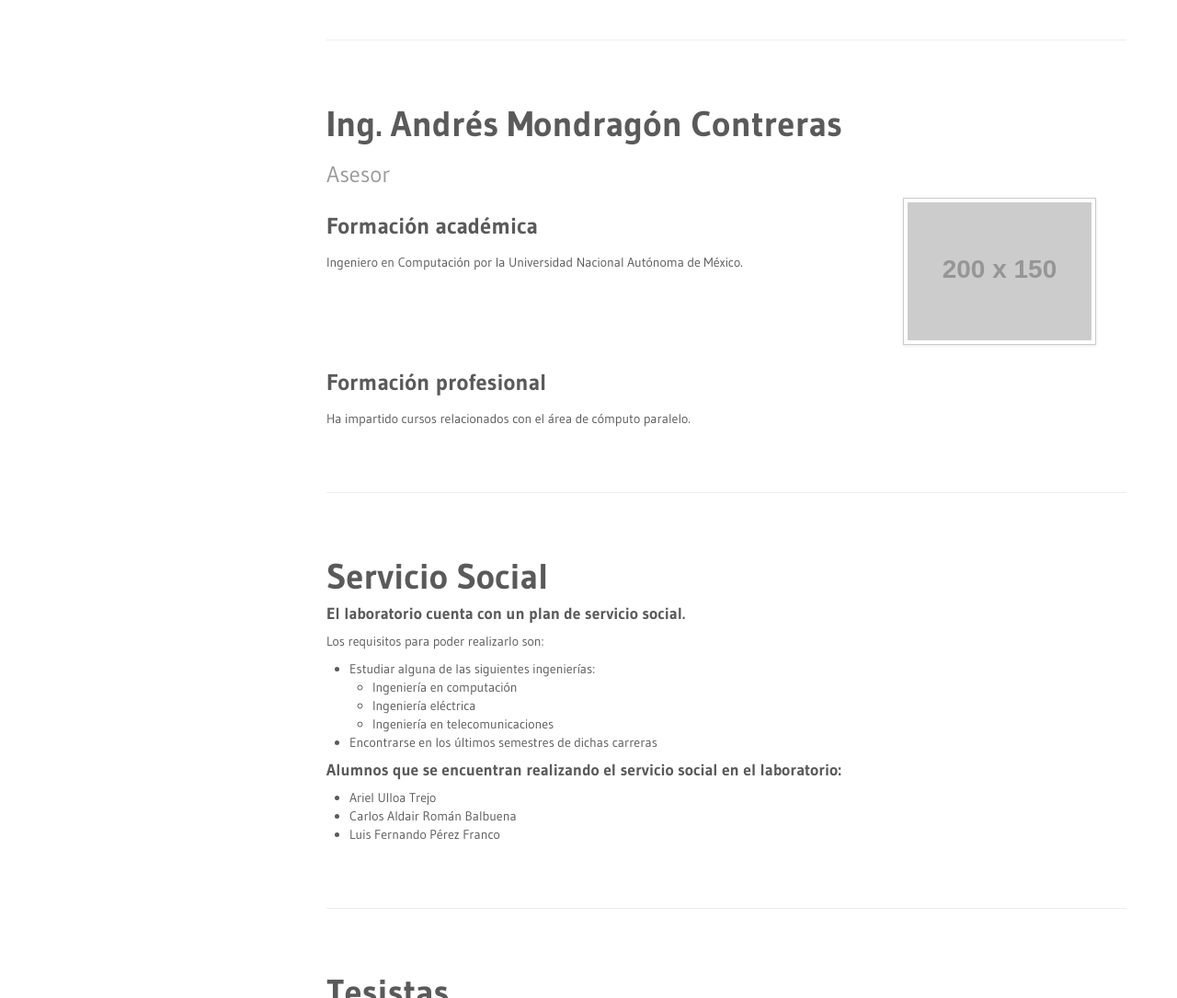
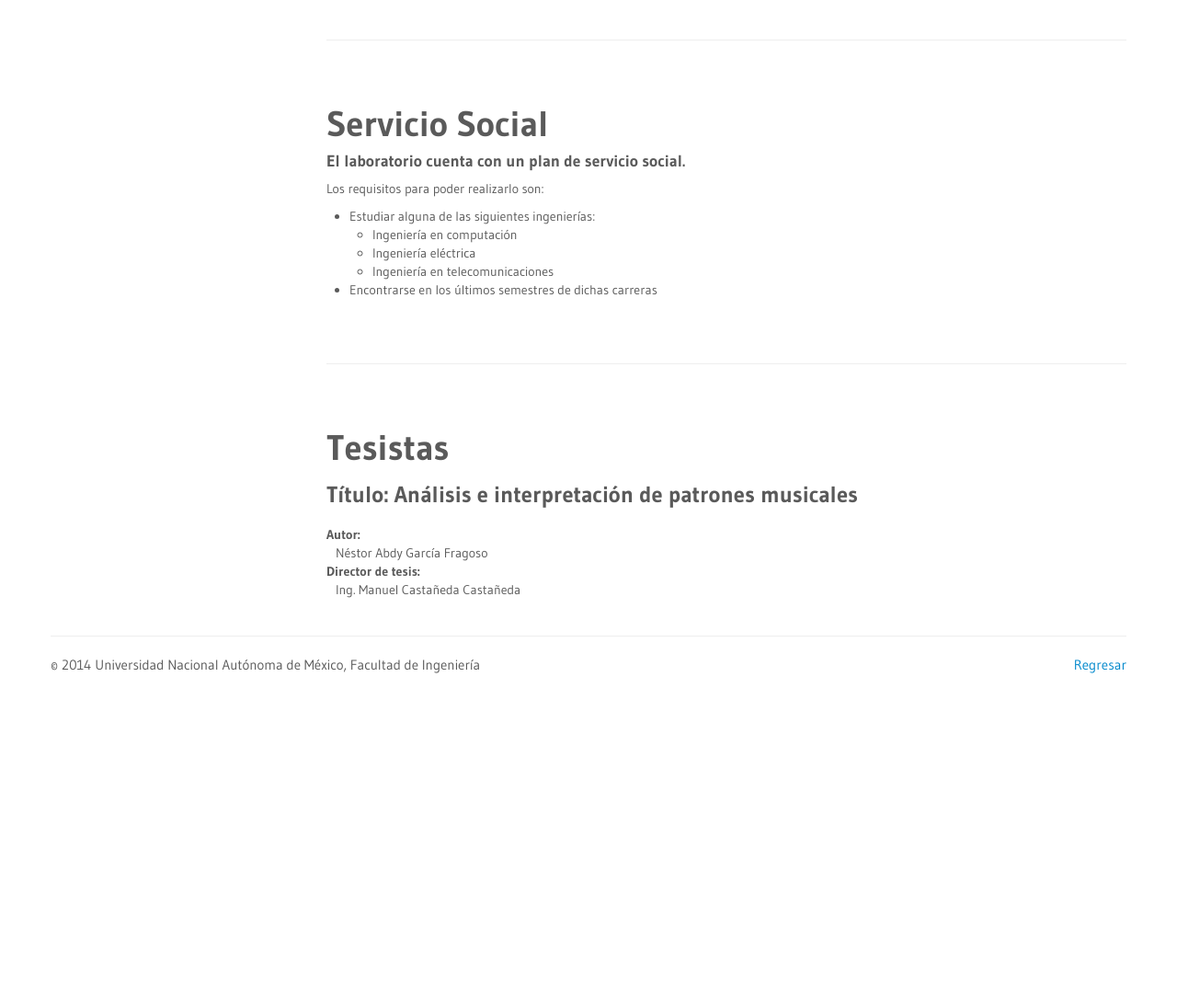
Before and after one commit to AlphaDragon/pagina-labintel, a plain HTML site: page integrantes.html in a window 1280 px wide. Shown: the part 1715-2800 px from the top of the page at 92% size. After the commit the page ends 2473 px from the top, so only its background shows below. Drawn offline with Linux system fonts and the light colour scheme; placeholder pictures from the web are drawn by us.

Commit message:
Final commit

```diff
--- a/integrantes.html
+++ b/integrantes.html
@@ -68,7 +68,6 @@
 						<li class="active"><a href="#laura">Ing. Laura Sandoval Montaño</a></li>
 						<li><a href="#karen">M.I. Elba Karen Sáenz García</a></li>
 						<li><a href="#oscar">M.I. Oscar René Valdez Casillas</a></li>
-						<li><a href="#andres">Ing. Andrés Mondragón Contreras</a></li>
 						<li class="divider"></li>
 						<li class="nav-header"><a href="#servicio">Servicio Social</a></li>
 						<li class="divider"></li>
@@ -154,32 +153,6 @@
 				<br>
 			</section>
 
-			<section id="andres">
-				<br><hr>
-				<br><br>
-				<h1>Ing. Andrés Mondragón Contreras</h1>
-				<h1><small>Asesor</small></h1>
-				<div class="row-fluid"><!--row 2-->
-					<div class="span8">
-						<h3>Formación académica</h3>
-						<p>Ingeniero en Computación por la Universidad Nacional Autónoma de México.</p>
-					</div><!--/span8-->
-					<div class="span4">
-						<p class="text-center"><img src="http://placehold.it/200x150" class="img-polaroid"/></p>
-					</div><!--/span4-->
-				</div><!--/row 2-->
-				<div class="row-fluid">
-					<div class="span12">
-						<h3>Formación profesional</h3>
-						<p>Ha impartido cursos relacionados con el área de cómputo paralelo.</p>
-					</div>
-				</div>
-				<div class="visible-phone">
-					<p style="text-align: right"><a href="#">Regresar</a></p>
-				</div>
-				<br>
-			</section>
-
 			<section id="servicio">
 				<br><hr>
 				<br><br>
@@ -194,12 +167,6 @@
 						<li>Ingeniería en telecomunicaciones</li>
 					</ul>
 					<li>Encontrarse en los últimos semestres de dichas carreras</li>
-				</ul>
-				<h4>Alumnos que se encuentran realizando el servicio social en el laboratorio:</h4>
-				<ul>
-					<li>Ariel Ulloa Trejo</li>
-					<li>Carlos Aldair Román Balbuena</li>
-					<li>Luis Fernando Pérez Franco</li>
 				</ul>
 				<br>
 			</section>
@@ -226,7 +193,7 @@
 			<footer>
 				<div class="row">
 					<div class="span9">
-						<p class="text-left">© 2013 Universidad Nacional Autónoma de México, Facultad de Ingeniería</p>
+						<p class="text-left">© 2014 Universidad Nacional Autónoma de México, Facultad de Ingeniería</p>
 					</div>
 					<div class="span3">
 						<p class="text-right"><a href="#">Regresar</a></p>
```
Also changed, not shown: index.html (+1 -1 lines), infraestructura.html (+3 -3 lines), material.html (+1 -1 lines), otros_proyectos.html (+1 -1 lines), papime.html (+1 -1 lines), reglamento.html (+1 -1 lines), tesis.html (+1 -1 lines).
